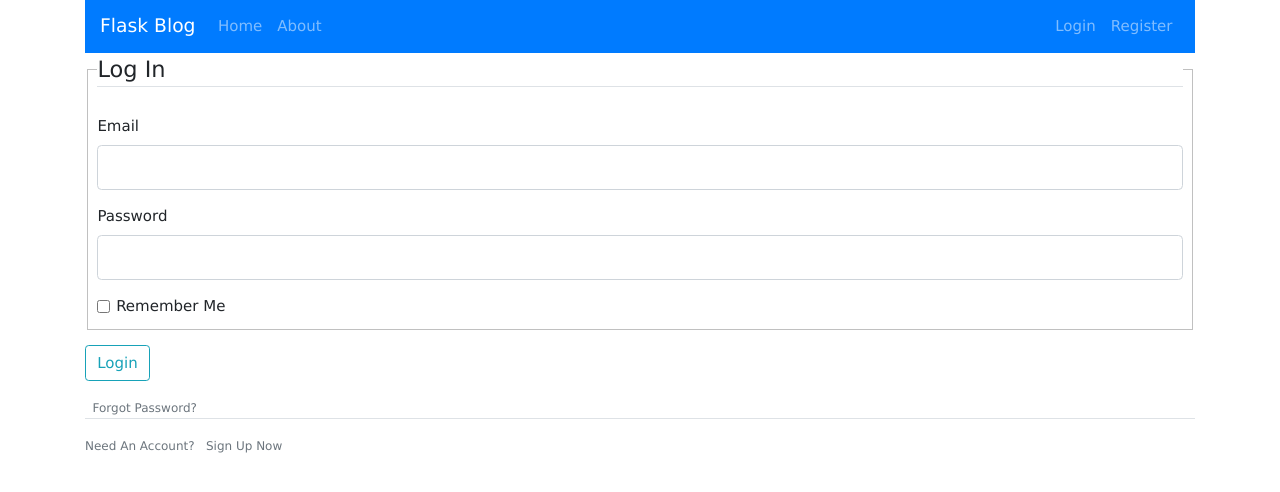
After one commit to jimthomas1997/ShoppingSite-Flask, a Flask app: page /login in a window 1280 px wide. The commit adds this page. Shown: the top 492 px of the page. Run offline with Flask 2, Linux system fonts and the light colour scheme; some libraries are stand-ins or nearby versions.

Commit message:
added login and register page

```diff
--- a/app.py
+++ b/app.py
@@ -1,52 +1,57 @@
-from flask import Flask,render_template
-from flask_sqlalchemy import SQLAlchemy
-from datetime import datetime
-import sqlite3
+from flask import Flask, render_template, url_for, flash, redirect
+from forms import RegistrationForm, LoginForm
 
-app=Flask(__name__)
-# app.config['SQLALCHEMY_DATABASE_URI']='sqlite:///posts.db'
-# db = SQLAlchemy(app)
+app = Flask(__name__)
+app.config['SECRET_KEY'] = '5791628bb0b13ce0c676dfde280ba245'
 
-# class ItemPost(db.Model):
-#     id = db.Column(db.Integer,primary_key=True)
-#     title=db.Column(db.String(100))
-#     content=db.Column(db.Text)
-#     seller=db.Column(db.String(30))
-#     date_posted=db.column(db.DateTime)
-
-#     def __repr__(self):
-#         return 'Blog Post' + str(self.id)
-
-all_posts=[
+posts = [
     {
-          'author':'jim',
-          'title':'Post 1',
-          'content':'content of post 1',
-          'date_posted':'April 20,2020',
-          'price':'₹10,999'
-
+        'author': 'Corey Schafer',
+        'title': 'Blog Post 1',
+        'content': 'First post content',
+        'date_posted': 'April 20, 2018',
+        'price':'₹7,499'
     },
     {
-          'author':'kevin',
-          'title':'Post 2',
-          'content':'content of post 2',
-          'date_posted':'April 21,2020',
-          'price':'₹11,999'
+        'author': 'Jane Doe',
+        'title': 'Blog Post 2',
+        'content': 'Second post content',
+        'date_posted': 'April 21, 2018',
+        'price':'₹8,499'
     }
-
 ]
 
+@app.route("/")
+@app.route("/home")
+def home():
+    return render_template('posts.html', posts=posts)
 
-@app.route('/')
-def hello():
-    return render_template('index.html')
-
-
-@app.route('/posts')
-def posts():
-    return render_template('posts.html',posts=all_posts)
+@app.route("/about")
+def about():
+    return render_template('about.html', title='About')
 
 
 
-if __name__ == "__main__":
+@app.route("/register", methods=['GET', 'POST'])
+def register():
+    form = RegistrationForm()
+    if form.validate_on_submit():
+        flash(f'Account created for {form.username.data}!', 'success')
+        return redirect(url_for('home'))
+    return render_template('register.html', title='Register', form=form)
+
+
+@app.route("/login", methods=['GET', 'POST'])
+def login():
+    form = LoginForm()
+    if form.validate_on_submit():
+        if form.email.data == 'admin@blog.com' and form.password.data == 'password':
+            flash('You have been logged in!', 'success')
+            return redirect(url_for('home'))
+        else:
+            flash('Login Unsuccessful. Please check username and password', 'danger')
+    return render_template('login.html', title='Login', form=form)
+
+
+if __name__ == '__main__':
     app.run(debug=True)
--- /dev/null
+++ b/forms.py
@@ -0,0 +1,22 @@
+from flask_wtf import FlaskForm
+from wtforms import StringField, PasswordField, SubmitField, BooleanField
+from wtforms.validators import DataRequired, Length, Email, EqualTo
+
+
+class RegistrationForm(FlaskForm):
+    username = StringField('Username',
+                           validators=[DataRequired(), Length(min=2, max=20)])
+    email = StringField('Email',
+                        validators=[DataRequired(), Email()])
+    password = PasswordField('Password', validators=[DataRequired()])
+    confirm_password = PasswordField('Confirm Password',
+                                     validators=[DataRequired(), EqualTo('password')])
+    submit = SubmitField('Sign Up')
+
+
+class LoginForm(FlaskForm):
+    email = StringField('Email',
+                        validators=[DataRequired(), Email()])
+    password = PasswordField('Password', validators=[DataRequired()])
+    remember = BooleanField('Remember Me')
+    submit = SubmitField('Login')
--- /dev/null
+++ b/templates/about.html
@@ -0,0 +1,4 @@
+{% extends "base.html" %}
+{% block body %}
+    <h1>About Page</h1>
+{% endblock %}
--- a/templates/base.html
+++ b/templates/base.html
@@ -23,50 +23,45 @@
 </head>
 <body>
     <div class="container">
-        <header class="site-header">
+        <header>
             <nav class="navbar navbar-expand-sm navbar-dark bg-primary">
-                <a class="navbar-brand" href="#">Navbar</a>
+                <a class="navbar-brand" href="#">Flask Blog</a>
                 <button class="navbar-toggler d-lg-none" type="button" data-toggle="collapse" data-target="#collapsibleNavId" aria-controls="collapsibleNavId"
                     aria-expanded="false" aria-label="Toggle navigation"></button>
                 <div class="collapse navbar-collapse" id="collapsibleNavId">
                     <ul class="navbar-nav mr-auto mt-2 mt-lg-0">
-                        <li class="nav-item active">
-                            <a class="nav-link" href="#">Home <span class="sr-only">(current)</span></a>
-                        </li>
-                        <li class="nav-item">
-                            <a class="nav-link" href="#">Link</a>
-                        </li>
-                        <li class="nav-item dropdown">
-                            <a class="nav-link dropdown-toggle" href="#" id="dropdownId" data-toggle="dropdown" aria-haspopup="true" aria-expanded="false">Dropdown</a>
-                            <div class="dropdown-menu" aria-labelledby="dropdownId">
-                                <a class="dropdown-item" href="#">Action 1</a>
-                                <a class="dropdown-item" href="#">Action 2</a>
-                            </div>
-                        </li>
+                        <a class="nav-item nav-link" href="{{ url_for('home') }}">Home</a>
+                         <a class="nav-item nav-link" href="{{ url_for('about') }}">About</a>
+
                     </ul>
-                    <form class="form-inline my-2 my-lg-0">
-                        <input class="form-control mr-sm-2" type="text" placeholder="Search">
-                        <button class="btn btn-outline-success my-2 my-sm-0" type="submit">Search</button>
-                    </form>
+                    <nav class="navbar-nav">
+                            <a class="nav-item nav-link" href="{{ url_for('login') }}">Login</a>
+                            <a class="nav-item nav-link" href="{{ url_for ('register')}}">Register</a>
+                    </nav>
                 </div>
             </nav>
         </header>
 
-        <div class=" w3-display-container">
-            <img class="mySlides" src="{{url_for('static',filename='images/carousel1.jpg')}}" style="width:100%">
-            <img class="mySlides" src="{{url_for('static',filename='images/carousel2.jpg')}}" style="width:100%">
-            <img class="mySlides" src="{{url_for('static',filename='images/carousel3.jpg')}}" style="width:100%">
 
-            <button class="w3-button w3-black w3-display-left" onclick="plusDivs(-1)">&#10094;</button>
-            <button class="w3-button w3-black w3-display-right" onclick="plusDivs(1)">&#10095;</button>
-        </div>
+       <div class="row">
+           <div class="col-md-12">
+               {% if messages %}
+                    {% for message in messages %}
+                        <div class="alert alert-{{ message.tags }}">
+                            {{ message }}
+                        </div>
+                    {% endfor %}
+               {% endif %}
+                {% block body%}{% endblock%}
+           </div>
 
-        <div>
+       </div>
 
-                 {% block body%}{% endblock%}
 
-        </div>
-    </div>
+
+
+
+
     <script src="https://code.jquery.com/jquery-3.3.1.slim.min.js" integrity="sha384-q8i/X+965DzO0rT7abK41JStQIAqVgRVzpbzo5smXKp4YfRvH+8abtTE1Pi6jizo" crossorigin="anonymous"></script>
     <script src="https://cdnjs.cloudflare.com/ajax/libs/popper.js/1.14.3/umd/popper.min.js" integrity="sha384-ZMP7rVo3mIykV+2+9J3UJ46jBk0WLaUAdn689aCwoqbBJiSnjAK/l8WvCWPIPm49" crossorigin="anonymous"></script>
     <script src="https://stackpath.bootstrapcdn.com/bootstrap/4.1.3/js/bootstrap.min.js" integrity="sha384-ChfqqxuZUCnJSK3+MXmPNIyE6ZbWh2IMqE241rYiqJxyMiZ6OW/JmZQ5stwEULTy" crossorigin="anonymous"></script>
--- /dev/null
+++ b/templates/login.html
@@ -0,0 +1,52 @@
+{% extends "base.html" %}
+{% block body %}
+    <div class="content-section">
+        <form method="POST" action="">
+            {{ form.hidden_tag() }}
+            <fieldset class="form-group">
+                <legend class="border-bottom mb-4">Log In</legend>
+                <div class="form-group">
+                    {{ form.email.label(class="form-control-label") }}
+                    {% if form.email.errors %}
+                        {{ form.email(class="form-control form-control-lg is-invalid") }}
+                        <div class="invalid-feedback">
+                            {% for error in form.email.errors %}
+                                <span>{{ error }}</span>
+                            {% endfor %}
+                        </div>
+                    {% else %}
+                        {{ form.email(class="form-control form-control-lg") }}
+                    {% endif %}
+                </div>
+                <div class="form-group">
+                    {{ form.password.label(class="form-control-label") }}
+                    {% if form.password.errors %}
+                        {{ form.password(class="form-control form-control-lg is-invalid") }}
+                        <div class="invalid-feedback">
+                            {% for error in form.password.errors %}
+                                <span>{{ error }}</span>
+                            {% endfor %}
+                        </div>
+                    {% else %}
+                        {{ form.password(class="form-control form-control-lg") }}
+                    {% endif %}
+                </div>
+                <div class="form-check">
+                    {{ form.remember(class="form-check-input") }}
+                    {{ form.remember.label(class="form-check-label") }}
+                </div>
+            </fieldset>
+            <div class="form-group">
+                {{ form.submit(class="btn btn-outline-info") }}
+            </div>
+            <small class="text-muted ml-2">
+                <a href="#">Forgot Password?</a>
+            </small>
+        </form>
+    </div>
+    <div class="border-top pt-3">
+        <small class="text-muted">
+            Need An Account? <a class="ml-2" href="{{ url_for('register') }}">Sign Up Now</a>
+        </small>
+    </div>
+{% endblock body %}
```
Also changed, not shown: templates/posts.html (+10 -3 lines), templates/register.html (added, +41 -0 lines).
